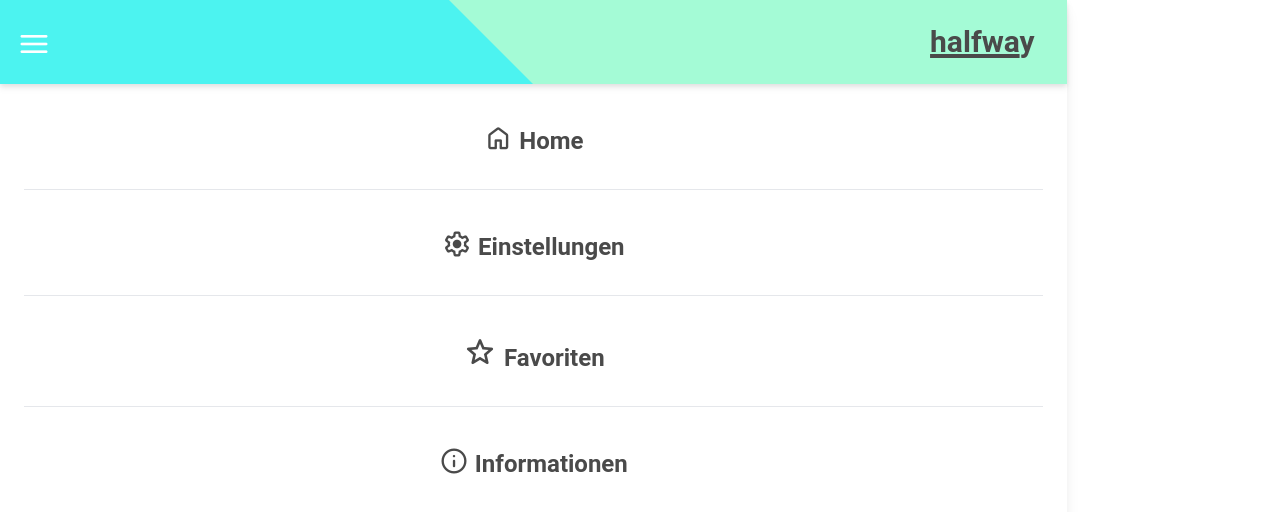
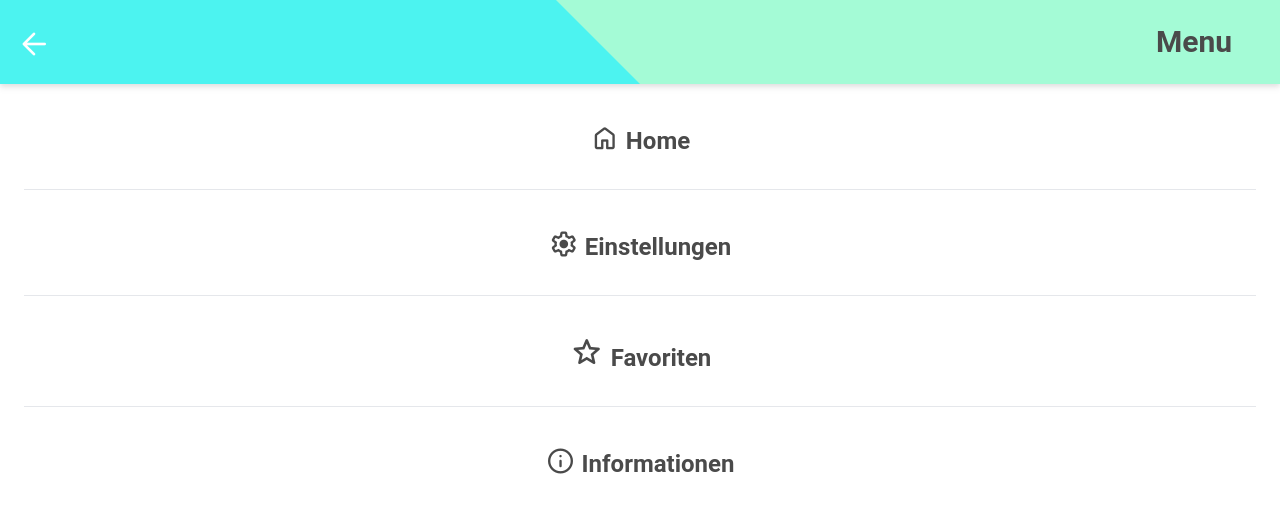
Before and after one commit to GrafBunsen/halfway, a Vue app: page /menu in a window 1280 px wide. Shown: the top 512 px of the page. Built offline with nearby package versions, Linux system fonts and the light colour scheme.

Commit message:
feat: added animation to menu View

```diff
--- a/src/App.vue
+++ b/src/App.vue
@@ -3,5 +3,22 @@
 </script>
 
 <template>
-<RouterView />
+<Transition name="slide-fade">
+    <router-view />
+</Transition>
 </template>
+<style>
+.slide-fade-enter-active {
+  transition: all 0.3s ease-in-out;
+}
+
+.slide-fade-leave-active {
+  transition: all 0.3s ease-in-out;
+}
+
+.slide-fade-enter-from,
+.slide-fade-leave-to {
+  transform: translateX(-500px);
+  opacity: 0;
+}
+</style>
--- /dev/null
+++ b/src/components/MenuHeader.vue
@@ -0,0 +1,22 @@
+
+<template>
+  <div class="relative drop-shadow-md">
+    <div class="bg-[#4CF3F0] z-10 h-[5.25rem] w-1/2 absolute edgecut">
+      <span @click="$router.back()" class="material-symbols-rounded text-white text-4xl relative top-6 left-4">arrow_back</span>
+    </div>
+    <div class="bg-[#A4FBD6] py-6">
+      <h1 class="text-3xl text-[#4a4a4a] text-right pr-12"><span class="font-bold">Menu</span></h1>
+    </div>
+  </div>
+</template>
+
+<style>
+  .edgecut:before {
+    content: '';
+    position: absolute;
+    top: 0; right: 0;
+    border-top: 5.25rem solid #A4FBD6;
+    border-left: 5.25rem solid #4CF3F0;
+    width: 0;
+}
+</style>
--- a/src/router/index.ts
+++ b/src/router/index.ts
@@ -16,6 +16,11 @@ const router = createRouter({
       component: () => import('../views/MenuView.vue')
     },
     {
+      path: '/info',
+      name: 'info',
+      component: () => import('../views/InfoView.vue')
+    },
+    {
       path: '/about',
       name: 'about',
       // route level code-splitting
--- a/src/views/HomeView.vue
+++ b/src/views/HomeView.vue
@@ -5,7 +5,6 @@ import Header from "../components/Header.vue";
 <template>
   <Header />
   <div class="m-8">
-
     <div class="bg-[#A4FBD6] rounded-t-md relative pt-4">
       <h1 class="text-7xl font-bold text-white text-right italic relative top-[6px]">A</h1>
       <div class="absolute z-10 bottom-4 left-4">
@@ -43,4 +42,6 @@ import Header from "../components/Header.vue";
   input:focus{
     outline: none;
   }
+
+
 </style>
--- /dev/null
+++ b/src/views/InfoView.vue
@@ -0,0 +1,8 @@
+<script setup lang="ts">
+import Header from "../components/Header.vue";
+
+</script>
+<template>
+    <Header />
+    <h1>Information page works</h1>
+</template>
--- a/src/views/MenuView.vue
+++ b/src/views/MenuView.vue
@@ -1,20 +1,21 @@
 <script setup lang="ts">
-    import Header from "../components/Header.vue";
+    import MenuHeader from "../components/MenuHeader.vue";
     </script>
 <template>
 
 
-    <div class="w-5/6 shadow-lg min-h-screen">
-        <Header />
-        <div class="mx-6">
+    <div class="w-full shadow-2xl min-h-screen">
+        <MenuHeader />
+        <nav class="mx-6">
             <RouterLink to="/"><h1 class="text-[#4a4a4a] font-bold text-2xl text-center my-8"><span class="material-symbols-rounded text-[#4a4a4a] relative top-1 text-3xl">home</span> Home</h1></RouterLink>
             <hr>
-            <h1 @click="$router.back()" class="text-[#4a4a4a] font-bold text-2xl text-center my-8"><span class="material-symbols-rounded text-[#4a4a4a] relative top-1 text-3xl">settings</span> Einstellungen</h1>
+            <h1 class="text-[#4a4a4a] font-bold text-2xl text-center my-8"><span class="material-symbols-rounded text-[#4a4a4a] relative top-1 text-3xl">settings</span> Einstellungen</h1>
             <hr>
             <h1 class="text-[#4a4a4a] font-bold text-2xl text-center my-8"><span class="material-symbols-rounded text-[#4a4a4a] relative top-1 text-4xl">star</span> Favoriten</h1>
             <hr>
-            <h1 class="text-[#4a4a4a] font-bold text-2xl text-center my-8"><span class="material-symbols-rounded text-[#4a4a4a] relative top-1 text-3xl">info</span> Informationen</h1>
-        </div>
+            <RouterLink to="/info"><h1 class="text-[#4a4a4a] font-bold text-2xl text-center my-8"><span class="material-symbols-rounded text-[#4a4a4a] relative top-1 text-3xl">info</span> Informationen</h1></RouterLink>
+        </nav>
+
     </div>
 
 </template>
```
